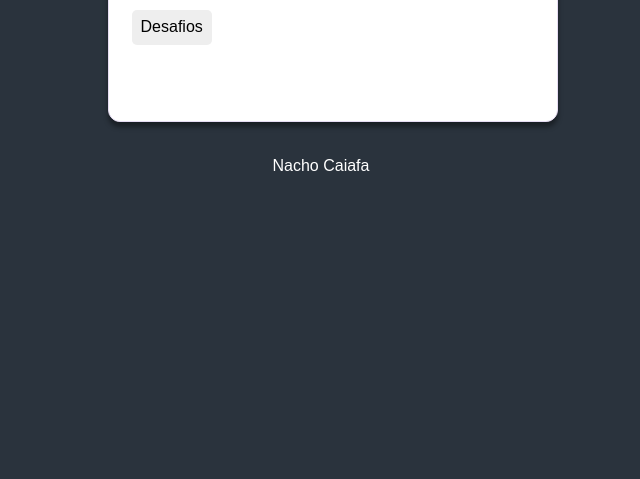
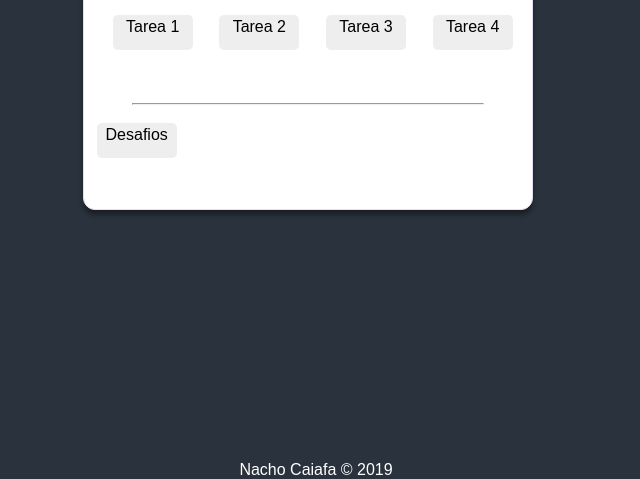
Before and after one commit to NachoKai/Tarea-Clase-4, a plain HTML site: page index.html in a window 1280 px wide. Shown: the part 321-800 px from the top of the page, without its empty margins (324-964 px from the left). Drawn offline with Linux system fonts and the light colour scheme.

Commit message:
Arregla footer

```diff
--- a/index.html
+++ b/index.html
@@ -47,9 +47,7 @@
               </div>
           </form>
       </div>
-      <div class="footer">
-          <footer>Nacho Caiafa</footer>
-      </div>
+          <footer>Nacho Caiafa &copy; <script>document.write(new Date().getFullYear());</script> </footer>
       <script src="tarea-clase-4-mio.js"></script>
   </body>
   </html>
--- a/main.css
+++ b/main.css
@@ -1,25 +1,19 @@
 * {
     font-family: "Source Sans Pro", sans-serif;
-    margin: 5px;
-    padding: 5px;
+    margin: 0;
+    padding: 0;
     box-sizing: border-box;
     transition: all 0.2s ease;
-
 }
 
 body {
-
     display: flex;
     flex-direction: column;
     background-color: #2a333d;
 }
 
-hr {
-    margin: 0;
-    padding: 0;
-}
-
 .formulario {
+    min-height: calc(100vh - 18px);
     display: flex;
     align-items: center;
     justify-content: center;
@@ -47,7 +41,8 @@ h1 {
     display: none;
 }
 
-.footer {
+footer {
+    height: 18px;
     text-align: center;
     background: #2a333d;
     color: #ffffff;
@@ -67,6 +62,7 @@ align-items: center;
 }
 
 .tareas {
+    padding: 1rem;
     display: flex;
     justify-content: space-between;
     text-align: center;
```
